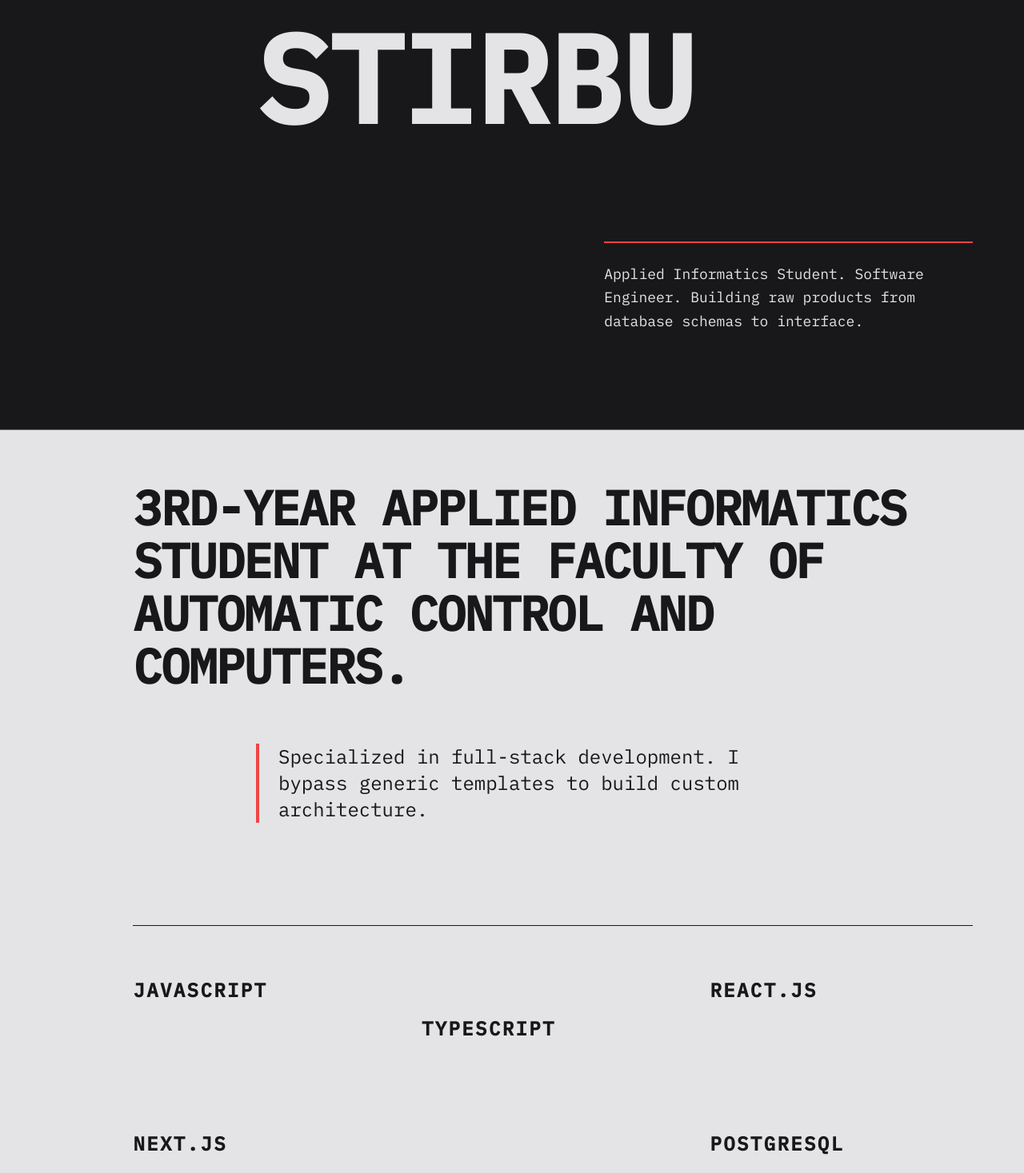
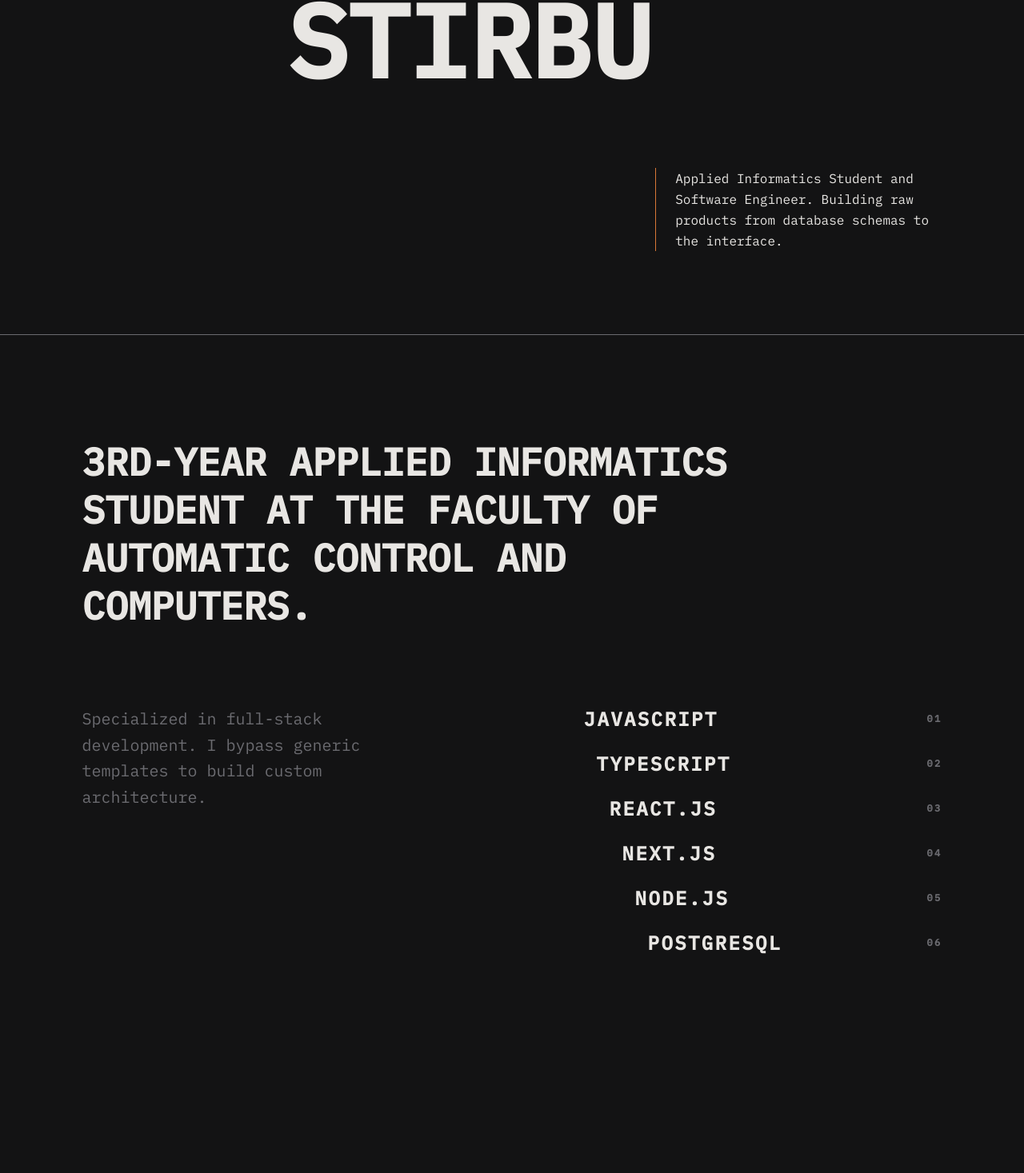
Before and after one commit to Razvanpng/portofolioo, a Next.js app: page / in a window 1280 px wide. Shown: the part 262-1729 px from the top of the page at 80% size. After the commit the page ends 1585 px from the top, so only its background shows below. Built offline with nearby package versions, Linux system fonts and the light colour scheme.

Commit message:
fix layout

```diff
--- a/src/app/globals.css
+++ b/src/app/globals.css
@@ -1,10 +1,10 @@
 @import "tailwindcss";
 
 :root {
-  --paper: #18181b;
-  --ink: #e4e4e7;
-  --accent: #ef4444;
-  --muted: #71717a;
+  --paper: #131314;
+  --ink: #e8e6e3;
+  --accent: #d97736;
+  --muted: #6b6b70;
 }
 
 body {
--- a/src/app/page.tsx
+++ b/src/app/page.tsx
@@ -1,54 +1,68 @@
 export default function Home() {
   return (
-    <main className="w-full min-h-screen bg-(--paper) text-(--ink) selection:bg-(--accent) selection:text-(--paper) font-mono">
-      <section className="relative min-h-screen w-full p-8 md:p-16 flex flex-col justify-center border-b border-(--muted) border-opacity-20">
-
-        <div className="w-full max-w-6xl mx-auto">
-          <h1 className="leading-none font-black tracking-tighter uppercase">
-            <span className="block text-[12vw] text-(--ink)">
+    <main className="w-full min-h-screen bg-(--paper) text-(--ink) font-mono selection:bg-(--accent) selection:text-(--paper)">
+      <section className="relative min-h-[85vh] w-full pt-24 pb-24 px-[8vw] flex flex-col justify-center">
+        <div className="w-full">
+          <h1 className="flex flex-col gap-4 font-black tracking-tighter uppercase leading-none">
+            <span className="text-[14vw] md:text-[10vw] text-(--ink)">
               Razvan
             </span>
-            <span className="block text-[12vw] text-(--ink) pl-[12vw] md:pl-[20vw] mt-2">
+            <span className="text-[14vw] md:text-[10vw] text-(--ink) ml-[15vw] md:ml-[20vw]">
               Stirbu
             </span>
           </h1>
+        </div>
 
-          <div className="flex flex-col md:flex-row justify-end items-end w-full mt-32">
-            <div className="w-full md:w-2/5 border-t-2 border-(--accent) pt-6">
-              <p className="text-base md:text-lg leading-relaxed text-(--ink)">
-                Applied Informatics Student. Software Engineer. Building raw products from database schemas to interface.
-              </p>
+        <div className="flex justify-end w-full mt-24">
+          <div className="w-full md:w-1/2 lg:w-1/3 text-sm md:text-base leading-relaxed border-l border-(--accent) pl-6">
+            Applied Informatics Student and Software Engineer. Building raw products from database schemas to the interface.
+          </div>
+        </div>
+      </section>
+
+      <section className="relative min-h-screen w-full px-[8vw] py-32 border-t border-(--muted) border-opacity-20">
+        <div className="mb-24">
+          <h2 className="text-3xl md:text-5xl font-bold leading-tight uppercase max-w-4xl">
+            3rd-year applied informatics student at the faculty of automatic control and computers.
+          </h2>
+        </div>
+
+        <div className="grid grid-cols-1 md:grid-cols-12 gap-16 w-full mt-24">
+          <div className="md:col-span-5 text-lg md:text-xl leading-relaxed text-(--muted)">
+            Specialized in full-stack development. I bypass generic templates to build custom architecture.
+          </div>
+
+          <div className="md:col-span-7 flex justify-end">
+            <div className="w-full max-w-md">
+              <ul className="flex flex-col gap-6 text-xl md:text-2xl font-bold uppercase tracking-widest">
+                <li className="flex justify-between items-center group">
+                  <span className="group-hover:text-(--accent) transition-colors">JavaScript</span>
+                  <span className="text-xs text-(--muted)">01</span>
+                </li>
+                <li className="flex justify-between items-center group ml-4">
+                  <span className="group-hover:text-(--accent) transition-colors">TypeScript</span>
+                  <span className="text-xs text-(--muted)">02</span>
+                </li>
+                <li className="flex justify-between items-center group ml-8">
+                  <span className="group-hover:text-(--accent) transition-colors">React.js</span>
+                  <span className="text-xs text-(--muted)">03</span>
+                </li>
+                <li className="flex justify-between items-center group ml-12">
+                  <span className="group-hover:text-(--accent) transition-colors">Next.js</span>
+                  <span className="text-xs text-(--muted)">04</span>
+                </li>
+                <li className="flex justify-between items-center group ml-16">
+                  <span className="group-hover:text-(--accent) transition-colors">Node.js</span>
+                  <span className="text-xs text-(--muted)">05</span>
+                </li>
+                <li className="flex justify-between items-center group ml-20">
+                  <span className="group-hover:text-(--accent) transition-colors">PostgreSQL</span>
+                  <span className="text-xs text-(--muted)">06</span>
+                </li>
+              </ul>
             </div>
           </div>
         </div>
-
-      </section>
-
-      <section className="relative min-h-screen w-full p-8 md:p-16 flex flex-col justify-center bg-(--ink) text-(--paper)">
-
-        <div className="w-full max-w-6xl mx-auto md:pl-[8vw]">
-          <h2 className="text-3xl md:text-5xl lg:text-6xl font-bold leading-[1.1] tracking-tight uppercase max-w-5xl">
-            3rd-year applied informatics student at the faculty of automatic control and computers.
-          </h2>
-
-          <div className="mt-16 border-l-4 border-(--accent) pl-6 md:ml-[12vw] max-w-2xl">
-            <p className="text-lg md:text-2xl leading-snug">
-              Specialized in full-stack development. I bypass generic templates to build custom architecture.
-            </p>
-          </div>
-
-          <div className="mt-32 pt-16 border-t border-(--paper) border-opacity-20">
-            <div className="grid grid-cols-2 md:grid-cols-3 gap-y-16 gap-x-8 text-xl md:text-2xl font-black uppercase tracking-widest">
-              <div className="hover:text-(--accent) transition-colors">JavaScript</div>
-              <div className="hover:text-(--accent) transition-colors md:mt-12">TypeScript</div>
-              <div className="hover:text-(--accent) transition-colors">React.js</div>
-              <div className="hover:text-(--accent) transition-colors md:mt-12">Next.js</div>
-              <div className="hover:text-(--accent) transition-colors md:mt-24">Node.js</div>
-              <div className="hover:text-(--accent) transition-colors md:mt-12">PostgreSQL</div>
-            </div>
-          </div>
-        </div>
-
       </section>
     </main>
   )
```
